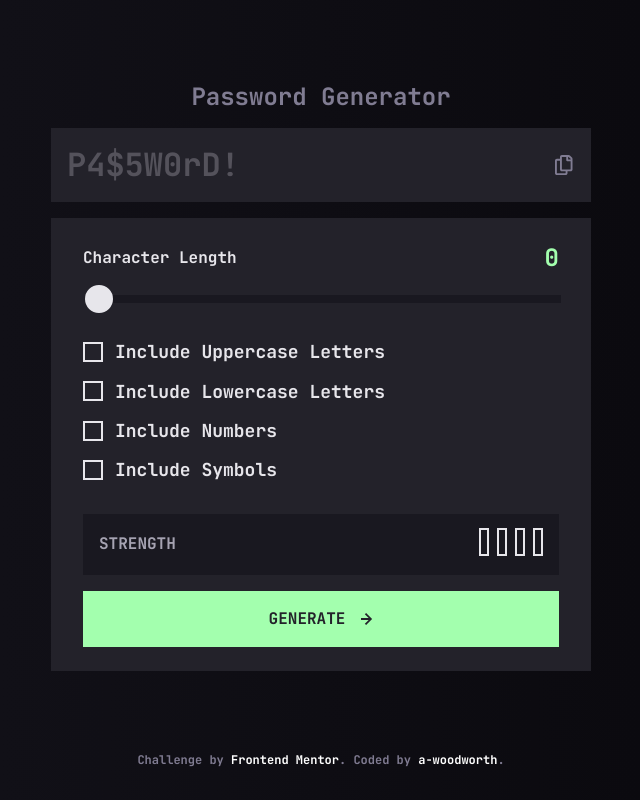
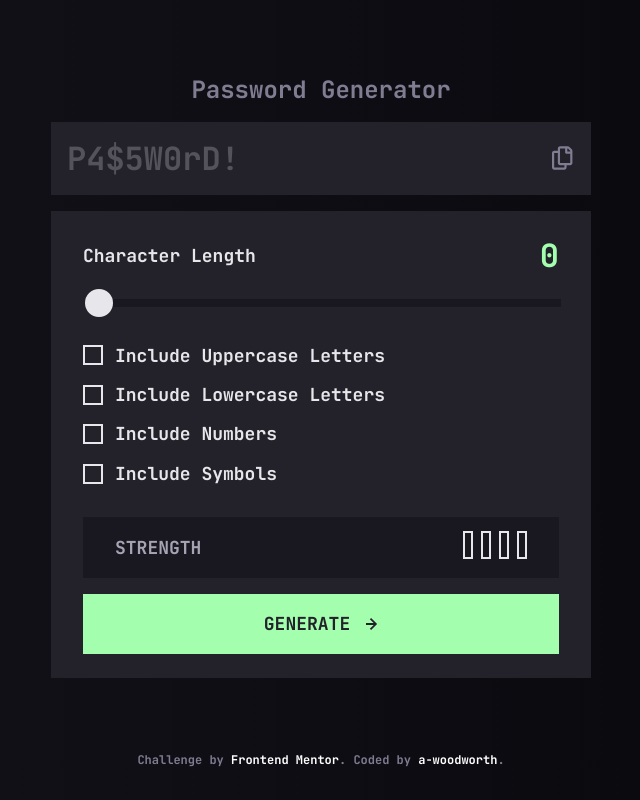
Before and after one commit to a-woodworth/password_generator_app, a plain HTML site: page index.html in a window 1280 px wide. Shown: the whole page, without its empty margins (319-959 px from the left). Drawn offline with Linux system fonts and the light colour scheme.

Commit message:
Adjust styles for larger screens.

```diff
--- a/index.html
+++ b/index.html
@@ -50,9 +50,8 @@
             >
               <span class="js-success hidden">Copied</span>
               <svg
+                class="copy-icon"
                 aria-hidden="true"
-                width="18"
-                height="20"
                 viewBox="0 0 18 20"
                 fill="none"
                 xmlns="http://www.w3.org/2000/svg"
--- a/scss/components/_form.scss
+++ b/scss/components/_form.scss
@@ -55,7 +55,7 @@ form {
   color: var(--green-200);
   cursor: pointer;
   display: inline-flex;
-  font: var(--text-3);
+  font: var(--text-4);
   justify-content: center;
   align-items: center;
   gap: var(--spacing-200);
@@ -65,6 +65,20 @@ form {
   right: 0.125rem;
   top: 50%;
   transform: translateY(-50%);
+
+  @media (width > 33.75rem) {
+    font: var(--text-3);
+  }
+
+  & .copy-icon {
+    height: 1.25rem;
+    width: 1.125rem;
+
+    @media (width > 33.75rem) {
+      height: 1.5rem;
+      width: 1.3125rem;
+    }
+  }
 
   &:disabled {
     color: var(--grey-600);
@@ -150,23 +164,39 @@ input[type='checkbox'] {
 .strength-group {
   background-color: var(--grey-850);
   display: flex;
+  flex-direction: row;
+  flex-wrap: wrap;
   justify-content: space-between;
   align-items: center;
+  gap: var(--spacing-200);
   margin-block-end: var(--spacing-200);
   padding-block: calc(var(--spacing-200) - 0.125rem);
   padding-inline: var(--spacing-200);
   text-transform: uppercase;
   width: 100%;
 
+  @media (width > 33.75rem) {
+    padding-inline: var(--spacing-400);
+  }
+
   h2 {
     color: var(--grey-500);
     font: var(--text-4);
+
+    @media (width > 33.75rem) {
+      font: var(--text-3);
+    }
   }
 }
 
 .strength-meter p {
   color: var(--white);
   font: var(--text-3);
+  margin-inline-end: var(--spacing-100);
+
+  @media (width > 33.75rem) {
+    font: var(--text-2);
+  }
 }
 
 .bar-wrapper {
@@ -217,6 +247,10 @@ input[type='checkbox'] {
   text-transform: uppercase;
   width: 100%;
 
+  @media (width > 33.75rem) {
+    font: var(--text-3);
+  }
+
   &:hover {
     background-color: transparent;
     color: var(--green-200);
--- a/scss/components/_range.scss
+++ b/scss/components/_range.scss
@@ -10,11 +10,19 @@
   label {
     color: var(--grey-200);
     font: var(--text-4);
+
+    @media (width > 33.75rem) {
+      font: var(--text-3);
+    }
   }
 
   span {
     color: var(--green-200);
     font: var(--text-2);
+
+    @media (width > 33.75rem) {
+      font: var(--text-1);
+    }
   }
 }
 
@@ -74,8 +82,9 @@ input[id='length'] {
 
   &:focus::-moz-range-thumb {
     background-color: var(--grey-850);
-    border: 0.0625rem solid var(--green-200);
-    outline: 0.0625rem solid var(--green-200);
+    border: 0.125rem solid var(--green-200);
+    outline: 0.125rem solid var(--white);
+    outline-offset: 0.125rem;
   }
 
   &:hover::-moz-range-thumb {
--- a/styles.css
+++ b/styles.css
@@ -185,7 +185,7 @@ form {
   color: var(--green-200);
   cursor: pointer;
   display: inline-flex;
-  font: var(--text-3);
+  font: var(--text-4);
   justify-content: center;
   align-items: center;
   gap: var(--spacing-200);
@@ -195,6 +195,21 @@ form {
   right: 0.125rem;
   top: 50%;
   transform: translateY(-50%);
+}
+@media (width > 33.75rem) {
+  .btn--copy {
+    font: var(--text-3);
+  }
+}
+.btn--copy .copy-icon {
+  height: 1.25rem;
+  width: 1.125rem;
+}
+@media (width > 33.75rem) {
+  .btn--copy .copy-icon {
+    height: 1.5rem;
+    width: 1.3125rem;
+  }
 }
 .btn--copy:disabled {
   color: var(--grey-600);
@@ -275,22 +290,41 @@ input[type=checkbox]:checked::before {
 .strength-group {
   background-color: var(--grey-850);
   display: flex;
+  flex-direction: row;
+  flex-wrap: wrap;
   justify-content: space-between;
   align-items: center;
+  gap: var(--spacing-200);
   margin-block-end: var(--spacing-200);
   padding-block: calc(var(--spacing-200) - 0.125rem);
   padding-inline: var(--spacing-200);
   text-transform: uppercase;
   width: 100%;
 }
+@media (width > 33.75rem) {
+  .strength-group {
+    padding-inline: var(--spacing-400);
+  }
+}
 .strength-group h2 {
   color: var(--grey-500);
   font: var(--text-4);
+}
+@media (width > 33.75rem) {
+  .strength-group h2 {
+    font: var(--text-3);
+  }
 }
 
 .strength-meter p {
   color: var(--white);
   font: var(--text-3);
+  margin-inline-end: var(--spacing-100);
+}
+@media (width > 33.75rem) {
+  .strength-meter p {
+    font: var(--text-2);
+  }
 }
 
 .bar-wrapper {
@@ -341,6 +375,11 @@ input[type=checkbox]:checked::before {
   text-transform: uppercase;
   width: 100%;
 }
+@media (width > 33.75rem) {
+  .btn--submit {
+    font: var(--text-3);
+  }
+}
 .btn--submit:hover {
   background-color: transparent;
   color: var(--green-200);
@@ -363,9 +402,19 @@ input[type=checkbox]:checked::before {
   color: var(--grey-200);
   font: var(--text-4);
 }
+@media (width > 33.75rem) {
+  .length-wrapper label {
+    font: var(--text-3);
+  }
+}
 .length-wrapper span {
   color: var(--green-200);
   font: var(--text-2);
+}
+@media (width > 33.75rem) {
+  .length-wrapper span {
+    font: var(--text-1);
+  }
 }
 
 input[id=length] {
@@ -416,8 +465,9 @@ input[id=length]:hover::-webkit-slider-thumb {
 }
 input[id=length]:focus::-moz-range-thumb {
   background-color: var(--grey-850);
-  border: 0.0625rem solid var(--green-200);
-  outline: 0.0625rem solid var(--green-200);
+  border: 0.125rem solid var(--green-200);
+  outline: 0.125rem solid var(--white);
+  outline-offset: 0.125rem;
 }
 input[id=length]:hover::-moz-range-thumb {
   background-color: var(--grey-850);
```
